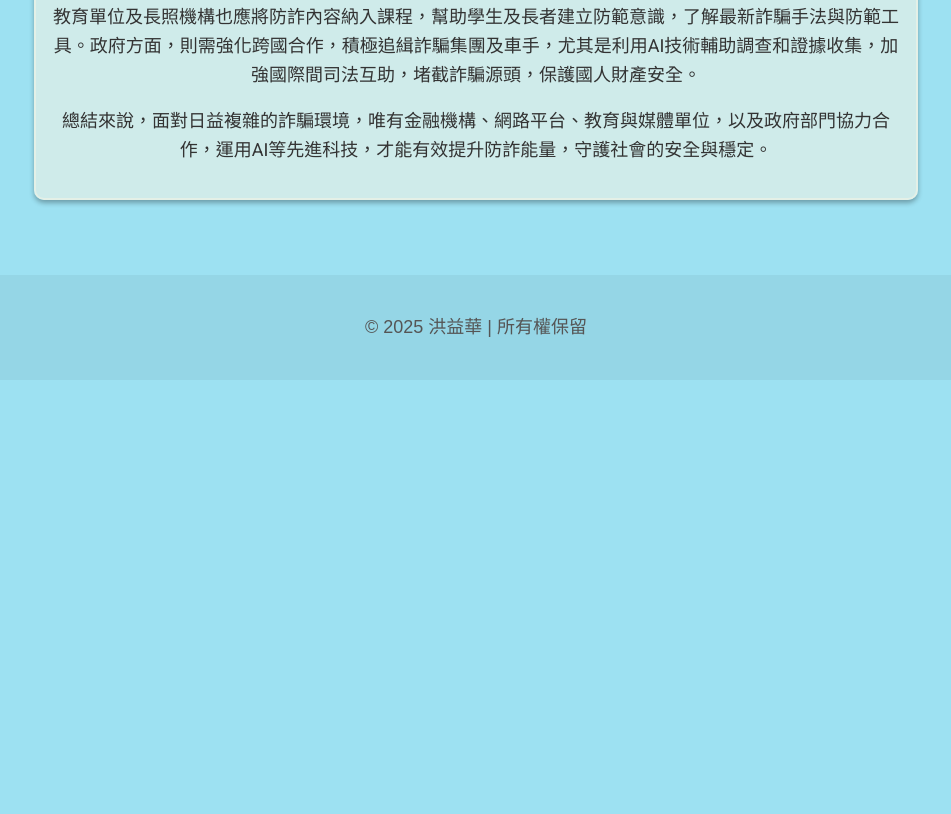
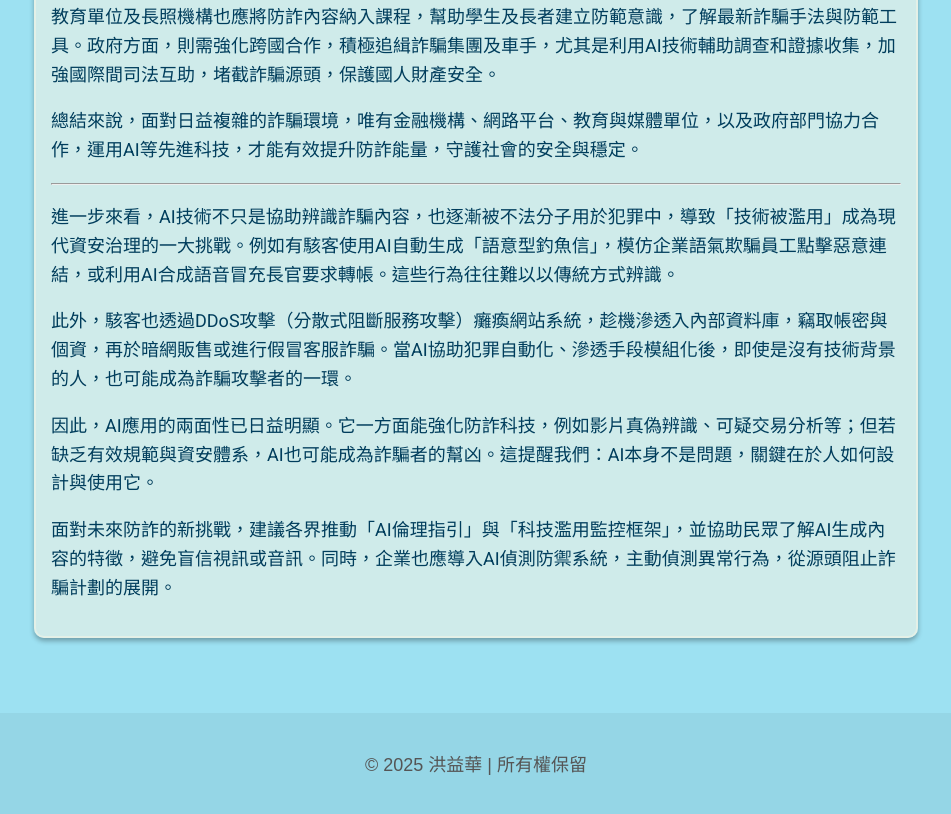
Before and after one commit to yihua0988/-2025-7-29-, a plain HTML site: page HTML/4-3.html in a window 1280 px wide. Shown: the part 632-1446 px from the top of the page, without its empty margins (164-1115 px from the left). Before the commit the page ends 1012 px from the top, so only its background shows below. Drawn offline with Linux system fonts and the light colour scheme.

Commit message:
專案完成(新增PPT 修正HTML)

```diff
--- a/HTML/4-3.html
+++ b/HTML/4-3.html
@@ -23,7 +23,7 @@
     </div>
   <div class="content">
     <h1>目前防詐破口與社會責任</h1>
-    <div style="background-color: rgba(228, 240, 231, 0.7); border: 2px solid rgba(228, 240, 231, 1.1); padding:15px; margin: 15px auto; width: 80%; max-width: 850px; border-radius: 10px; box-shadow: 0 3px 5px rgba(0, 0, 0, 0.3); font-family: 'Roboto', sans-serif; line-height: 1.7;">
+    <div class="page-title" style="background-color: rgba(228, 240, 231, 0.7); border: 2px solid rgba(228, 240, 231, 1.1); padding:15px; margin: 15px auto; width: 80%; max-width: 850px; border-radius: 10px; box-shadow: 0 3px 5px rgba(0, 0, 0, 0.3); font-family: 'Roboto', sans-serif; line-height: 1.7;">
       <p>
         現今詐騙手法層出不窮，尤其隨著人工智慧（AI）技術的快速發展，詐騙手段變得更加高明與難以辨識。銀行端在防範詐騙上，仍存在缺乏即時攔阻與跨平台交叉驗證的問題，使得部分詐騙交易得以透過漏洞得逞。金融監管機構如金管會已積極推動相關政策，包含加強對暗網交易、比特幣等加密貨幣洗錢行為的監控，並推動實名制以提高交易透明度，防止不法資金流竄，提升整體防詐效能。
       </p>
@@ -39,6 +39,21 @@
       <p>
         總結來說，面對日益複雜的詐騙環境，唯有金融機構、網路平台、教育與媒體單位，以及政府部門協力合作，運用AI等先進科技，才能有效提升防詐能量，守護社會的安全與穩定。
       </p>
+
+      <hr>
+
+      <p>
+        進一步來看，AI技術不只是協助辨識詐騙內容，也逐漸被不法分子用於犯罪中，導致「技術被濫用」成為現代資安治理的一大挑戰。例如有駭客使用AI自動生成「語意型釣魚信」，模仿企業語氣欺騙員工點擊惡意連結，或利用AI合成語音冒充長官要求轉帳。這些行為往往難以以傳統方式辨識。
+      </p>
+      <p>
+        此外，駭客也透過DDoS攻擊（分散式阻斷服務攻擊）癱瘓網站系統，趁機滲透入內部資料庫，竊取帳密與個資，再於暗網販售或進行假冒客服詐騙。當AI協助犯罪自動化、滲透手段模組化後，即使是沒有技術背景的人，也可能成為詐騙攻擊者的一環。
+      </p>
+      <p>
+        因此，AI應用的兩面性已日益明顯。它一方面能強化防詐科技，例如影片真偽辨識、可疑交易分析等；但若缺乏有效規範與資安體系，AI也可能成為詐騙者的幫凶。這提醒我們：AI本身不是問題，關鍵在於人如何設計與使用它。
+      </p>
+      <p>
+        面對未來防詐的新挑戰，建議各界推動「AI倫理指引」與「科技濫用監控框架」，並協助民眾了解AI生成內容的特徵，避免盲信視訊或音訊。同時，企業也應導入AI偵測防禦系統，主動偵測異常行為，從源頭阻止詐騙計劃的展開。
+      </p>
     </div>
   </div>
   <footer>
--- a/HTML/style.css
+++ b/HTML/style.css
@@ -120,3 +120,9 @@ footer {
   color: #555;
   margin-top: 40px;
 }
+.page-title {
+  text-align: left;
+  font-size: 18px;
+  margin-bottom: 20px;
+  color: #003d5c;
+}
```
Also changed, not shown: HTML/4-1.html (+1 -1 lines), HTML/4-2.html (+2 -2 lines), 2 other files.
